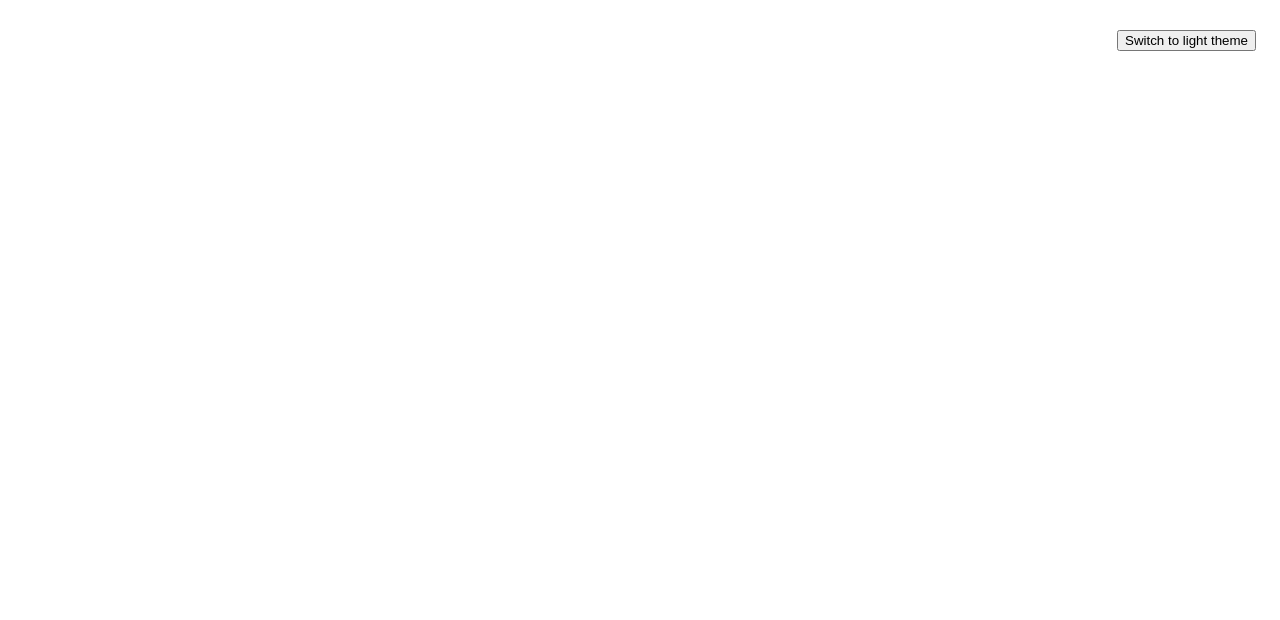
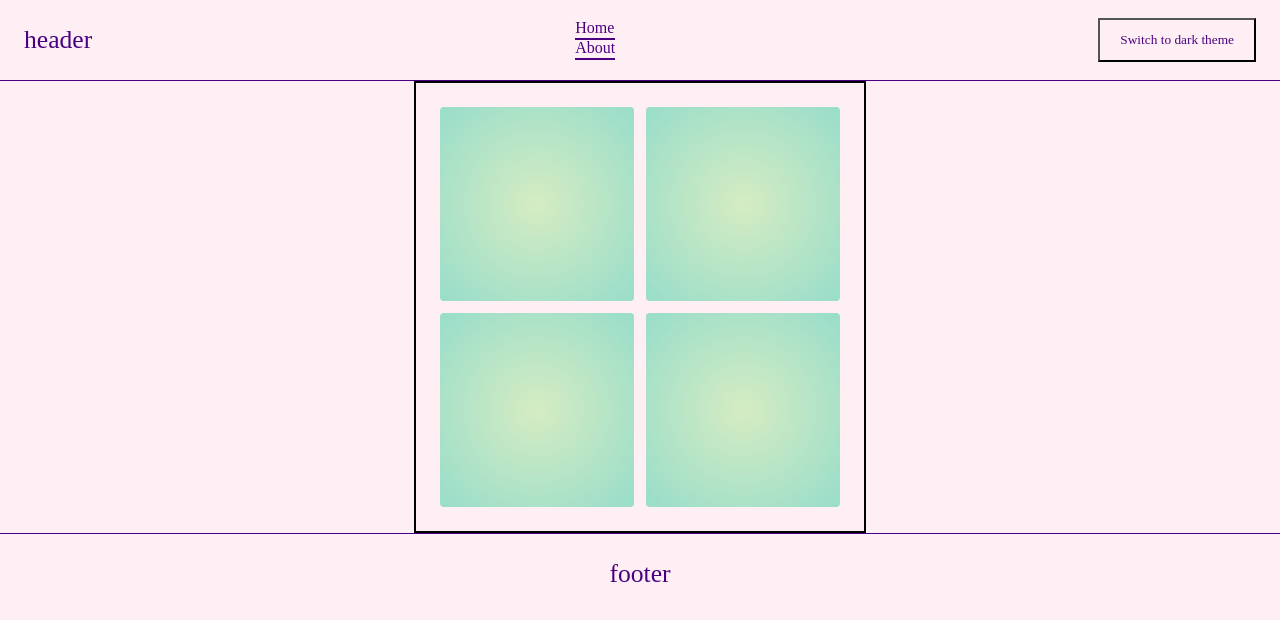
Before and after one commit to dgallula/create, a React (Create React App) app: page / in a window 1280 px wide. Shown: the top 620 px of the page. Built offline with nearby package versions, Linux system fonts and the light colour scheme; no server answers.

Commit message:
well done

```diff
--- a/package.json
+++ b/package.json
@@ -9,10 +9,11 @@
     "dom": "^0.0.3",
     "react": "^17.0.2",
     "react-dom": "^17.0.2",
-    "react-router-dom": "^6.2.1",
+    "react-router-dom": "^6.0.0-beta.0",
     "react-scripts": "5.0.0",
     "router": "^1.3.6",
     "styled-components": "^5.3.3",
+    "tone": "^14.7.77",
     "web-vitals": "^2.1.4"
   },
   "scripts": {
--- a/src/components/Footer/index.js
+++ b/src/components/Footer/index.js
@@ -7,7 +7,7 @@ export default function footer() {
   )
 }
 
-const Wrapper = styled.div`
+const Wrapper = styled.footer`
 height: 80px;
  display:flex;
  justify-content: center;
--- a/src/components/Header/index.js
+++ b/src/components/Header/index.js
@@ -2,18 +2,23 @@ import styled from 'styled-components';
 import { Link } from 'react-router-dom';
 
 export default function header ({isLight,handleToggletheme}) {
+
+
   return (
     <Wrapper>
         <h1>header</h1>
         <nav>
-          <Link to={"/"}>Home</Link>
-         <Link to={"/About"}>About</Link>
+          <Link to={"/"}>
+            <MenuEl>Home</MenuEl>
+          </Link>
+          <Link to={"/About"}>
+            <MenuEl>About</MenuEl>
+          </Link>
         </nav>
         <button
       onClick={handleToggletheme}>
-       Switch to {isLight ? " light" : "dark"} theme</button>
+       Switch to {isLight ? " dark" : "light"} theme</button>
  </Wrapper>
-
   )
 }
 
@@ -33,6 +38,16 @@ const Wrapper = styled.div`
  }
 
 
- }
 
 `;
+
+const MenuEl = styled.p`
+display:flex;
+padding-bottom: 2px;
+border-bottom: solid 2px;
+& :hover {
+  background-color: gold;
+  border-bottom: solid 2px
+}
+
+`;
--- /dev/null
+++ b/src/components/Home/GridButton.js
@@ -0,0 +1,53 @@
+import styled from 'styled-components';
+
+export default function gridButton ({isPlayed= false, soundPlay}) {
+  return (
+    <Wrapper isPlayed = {isPlayed} onClick={soundPlay}></Wrapper>
+
+  )
+}
+
+const Wrapper = styled.div`
+
+border-radius: 4px;
+background: rgba(213,236,194,1);
+background: radial-gradient
+(circle,
+    rgba(213,236,194,1)0%,
+    rgba(152,221,202,1)100%
+    );
+    position: relative;
+    overflow: hidden;
+    &:: before {
+        position: absolute;
+        content:"";
+        top:0;
+        right:0;
+        bottom:0;
+        left:0;
+        z-index:0;
+        background: radial-gradient
+(circle,
+    rgba(255,170,167,1)${(props)=>(props.isPlayed ? "20%" : "0")},
+    rgba(255,230,213,1)100%
+    );
+    opacity:0;
+    transition: linear0.2s;
+    }
+    &:hover:: before {
+        opacity:1;
+    }
+    &:active:: before {
+        opacity:${(props)=> (props.isPlayed ? "1" : "0")}
+        background: radial-gradient
+        (circle,
+            rgba(255,170,167,1)0%,
+            rgba(255,230,213,1)100%
+            );
+    }
+
+
+
+ }
+
+`;
--- a/src/components/Home/index.js
+++ b/src/components/Home/index.js
@@ -1,12 +1,45 @@
 import styled from 'styled-components';
 
+import UseSounds from 'hooks/UseSounds';
+
+import GridButton from './GridButton';
+
+
 export default function Home() {
+ const {buttonsList}= UseSounds();
+
   return (
-    <Wrapper><h1>Home</h1></Wrapper>
+    <Wrapper>
+          <Grid>
+            {buttonsList.map(({soundPlay},index)=> {
+              return <GridButton key={index} soundPlay={soundPlay}/>
+            })}
+          </Grid>
+    </Wrapper>
+
 
   )
 }
 
 const Wrapper = styled.div`
 
+
 `;
+
+const Grid = styled.div`
+display: grid;
+width: 400px;
+height: 400px;
+border: black solid 2px;
+grid-template-columns: 1fr 1fr;
+column-gap: 12px;
+row-gap: 12px;
+padding: 24px;
+margin: auto;
+
+@media(max-width:640px) {
+  width: 300px;
+  height: 300px;
+}
+
+`;
--- a/src/components/UI/GlobalStyle.js
+++ b/src/components/UI/GlobalStyle.js
@@ -2,9 +2,36 @@ import { createGlobalStyle } from "styled-components";
 
 const GlobalStyle= createGlobalStyle`
   body{
-    transition: linear 0.5s;
+    transition: linear 0.2s;
     color:${props=> props.theme.mainColor} ;
     background-Color:${props=> props.theme.backgroundColor};
+    font-family: 'Montserrat';
+}
+
+button {
+  font-family: 'Montserrat';
+  padding: 12px 20px;
+  color:${props=> props.theme.mainColor} ;
+  background-color:${props=> props.theme.backgroundColor};
+  cursor:pointer;
+  transition: linear 1s;
+}
+
+button a: hover {
+  color:${props=> props.theme.backgroundColor};
+  background-Color: ${props=> props.theme.mainColor};
+}
+
+h1,h2,h3,h4,h5{
+  letter spacing: 2px;
+}
+
+h1 {
+  font-size: 1.6rem;
+}
+
+h2 {
+  font-size: 1.4rem;
 }
 `;
 
--- a/src/components/UI/Layout.js
+++ b/src/components/UI/Layout.js
@@ -6,6 +6,7 @@
 
  import Header from "components/Header";
  import Footer from "components/Footer";
+ import Home from "components/Home";
 
 
 
@@ -24,7 +25,7 @@ export default function Layout ({children}) {
     <Wrapper>
      <GlobalStyle/>
       <Header isLight={isLight} handleToggletheme={handleToggletheme}/>
-      <Main/>
+      <Home/>
       {children}
       <Footer/>
     </Wrapper>
--- a/src/components/UI/themes/dark.json
+++ b/src/components/UI/themes/dark.json
@@ -1 +1 @@
-{"mainColor":"#219F94","backgroundColor":"#219F94"}
+{"mainColor":"#7A0BC0","backgroundColor":"#270082"}
--- a/src/components/UI/themes/light.json
+++ b/src/components/UI/themes/light.json
@@ -1 +1 @@
-{"mainColor":"white", "backgroundColor":"white"}
+{"mainColor":"indigo", "backgroundColor":"#FDEFF4"}
--- /dev/null
+++ b/src/hooks/UseSounds.js
@@ -0,0 +1,43 @@
+import { useEffect, useRef } from 'react';
+import * as Tone from 'tone'
+
+
+export default function UseSounds() {
+    // useRef
+    const mySampler = useRef(null);
+
+    //  useEffect with empty dependency array. useEffect(()=>{},[ ])
+    useEffect(()=> {
+        const sampler = new Tone.Sampler({
+            urls: {
+                "C4": "C4.mp3",
+                "D#4": "Ds4.mp3",
+                "F#4": "Fs4.mp3",
+                "A4": "A4.mp3",
+            },
+            release: 1,
+            baseUrl: "https://tonejs.github.io/audio/salamander/",
+        }).toDestination();
+
+        Tone.loaded().then(() => {
+            mySampler.current=sampler;
+
+        })
+
+    },[]);
+
+    const buttonsList=
+      [
+          {soundPlay: ()=> 	mySampler.current.triggerAttackRelease(["C4",], 4),
+},
+          {soundPlay: ()=> 	mySampler.current.triggerAttackRelease(["D#4",], 4),
+},
+          {soundPlay: ()=> 	mySampler.current.triggerAttackRelease(["F#4",], 4),
+},
+          {soundPlay: ()=> 	mySampler.current.triggerAttackRelease(["A4",], 4),
+},
+
+      ]
+
+        return{buttonsList} ;
+}
--- a/src/index.js
+++ b/src/index.js
@@ -1,12 +1,13 @@
 import React from 'react';
 import ReactDOM from 'react-dom';
 import './index.css';
+import Home from 'components/Home';
 import App from './App';
 import reportWebVitals from './reportWebVitals';
 
 ReactDOM.render(
   <React.StrictMode>
-    <App />
+    <App/>
   </React.StrictMode>,
   document.getElementById('root')
 );
```
Also changed, not shown: src/App.js (+8 -9 lines), 2 other files (tests, documents, lock files or other folders).
